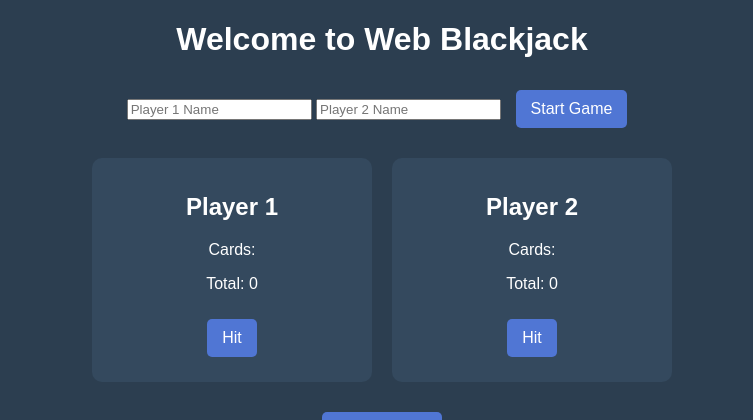
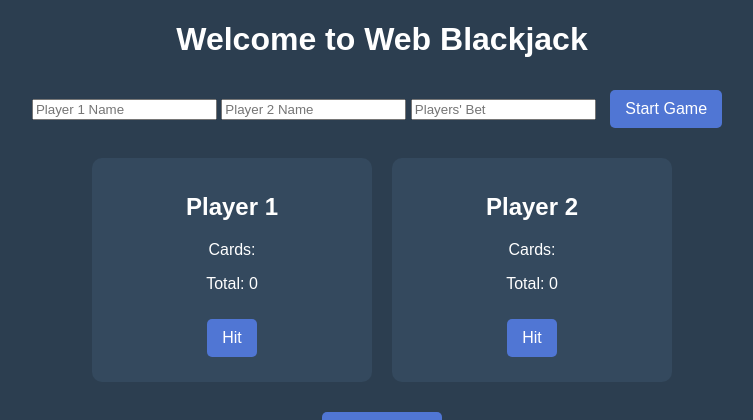
Before and after one commit to lebm646/BlackJack-PvP, a Python web app: template templates/index.html in a window 1280 px wide. Shown: the top 420 px of the page, without its empty margins (258-1011 px from the left). Run offline with Jinja, Linux system fonts and the light colour scheme; the template is opened without the code that fills it, so the values that code supplies are empty.

Commit message:
add betting input

```diff
--- a/templates/index.html
+++ b/templates/index.html
@@ -11,6 +11,7 @@
     <div class="input-container">
         <input id="player1" placeholder="Player 1 Name">
         <input id="player2" placeholder="Player 2 Name">
+        <input id="bet" type="number" placeholder="Players' Bet" min="1">
         <button onclick="startGame()">Start Game</button>
     </div>
 
```
